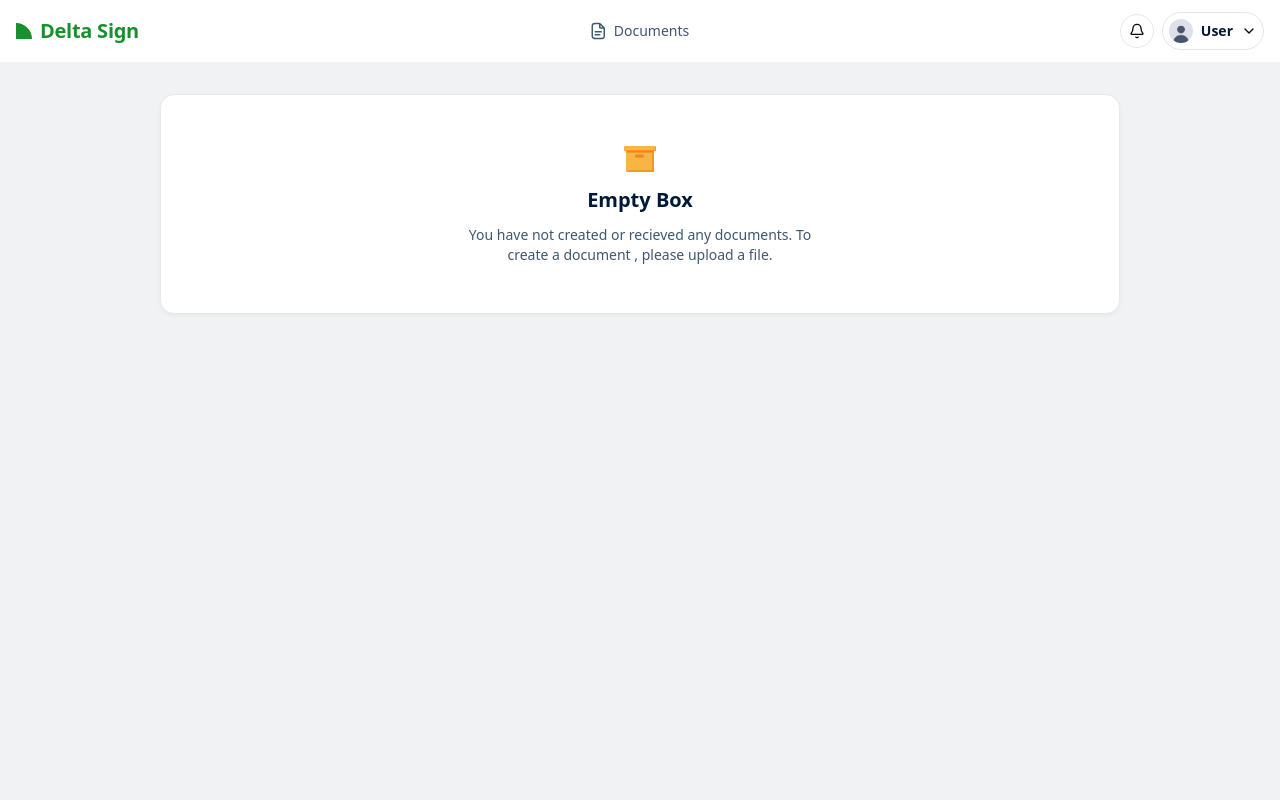
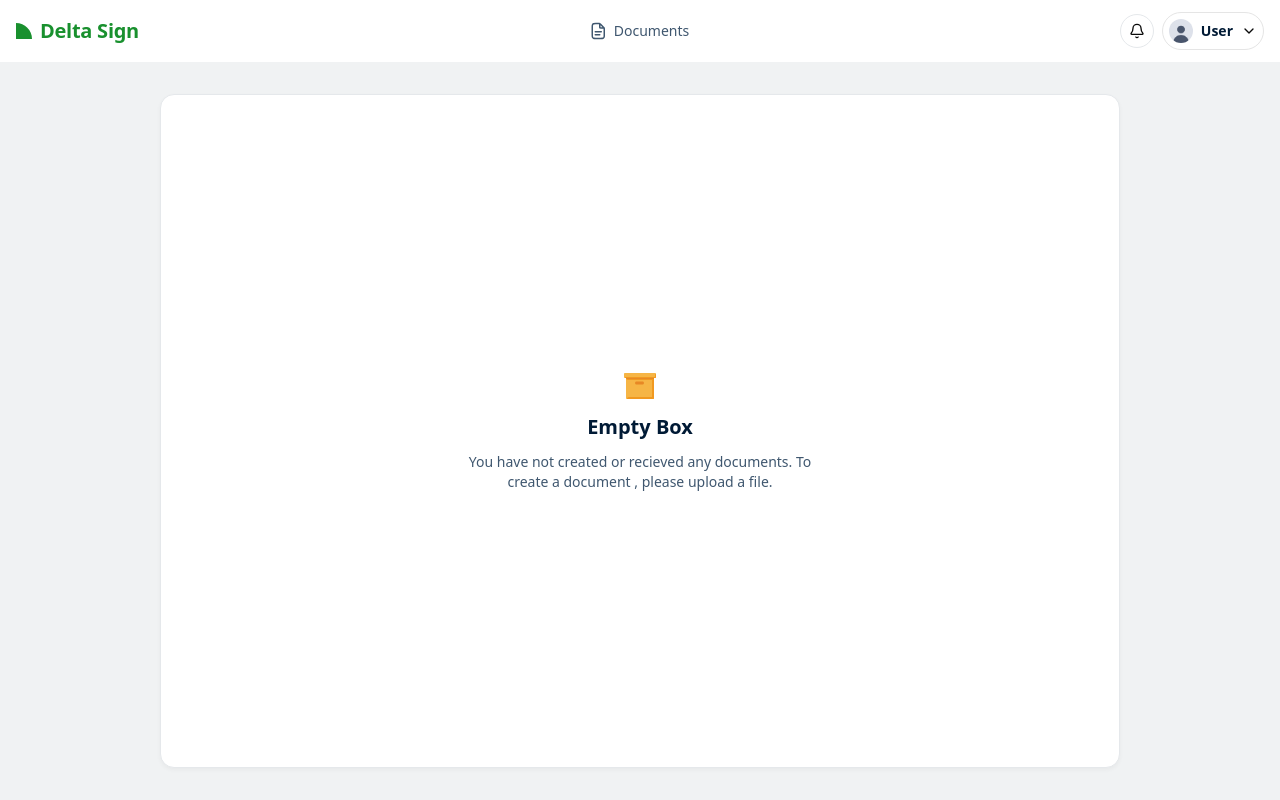
Before and after one commit to sireto/deltasign, a Next.js app in the folder webapp/: page /inbox in a window 1280 px wide. Built offline with nearby package versions, Linux system fonts and the light colour scheme; no server answers.

Commit message:
style: update emptry card to flex grow

```diff
--- a/webapp/src/app/documents/components/cards/empty-box-card.tsx
+++ b/webapp/src/app/documents/components/cards/empty-box-card.tsx
@@ -3,7 +3,7 @@ import { Card } from "@/shared/ui/card";
 
 export default function EmptyBoxCard() {
   return (
-    <Card className="flex h-full w-full flex-col items-center justify-center gap-[10px]">
+    <Card className="flex flex-1 h-full w-full flex-col items-center justify-center gap-[10px]">
       <EmptyBox />
       <p className="text-midnight-gray-900 text-[20px] font-[600]">Empty Box</p>
       <p className="text-midnight-gray-600 text-center text-sm">
--- a/webapp/src/shared/ui/data-table.tsx
+++ b/webapp/src/shared/ui/data-table.tsx
@@ -78,7 +78,7 @@ export default function DataTable<T>({
           <div className="border-midnight-gray-200 flex h-full w-full border-b-[1.5px]" />
         </TabsList>
         {filtersTab && filtersTab}
-        <Card className="flex min-h-[300px] flex-1 rounded-none border-t-0 border-none p-5">
+        <Card className="flex h-full flex-1 rounded-none border-t-0 border-none p-5">
           {table && table.getRowCount() != 0 ? (
             <div className="overflow-hidden rounded-md border">
               <Table>
```
